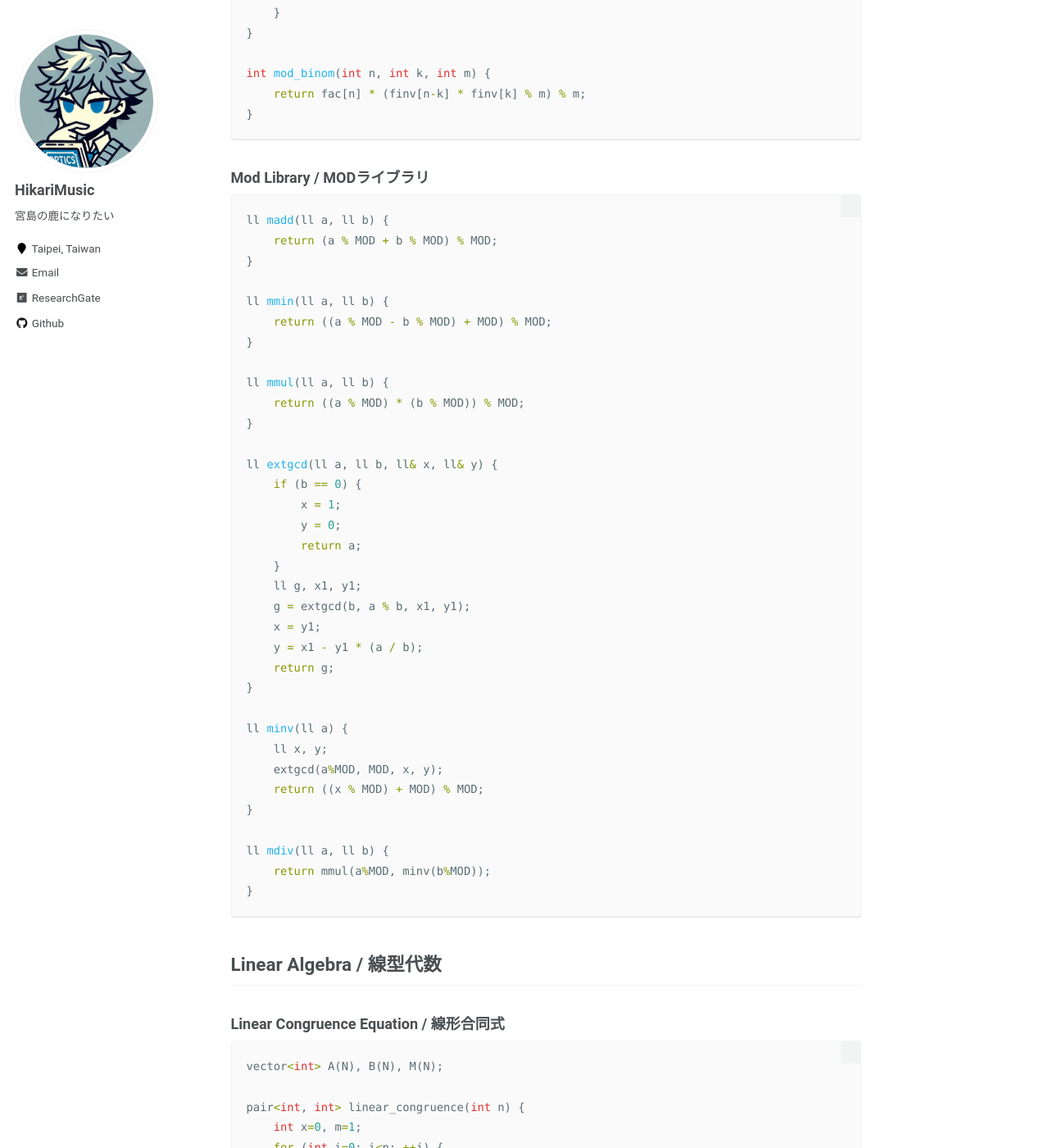
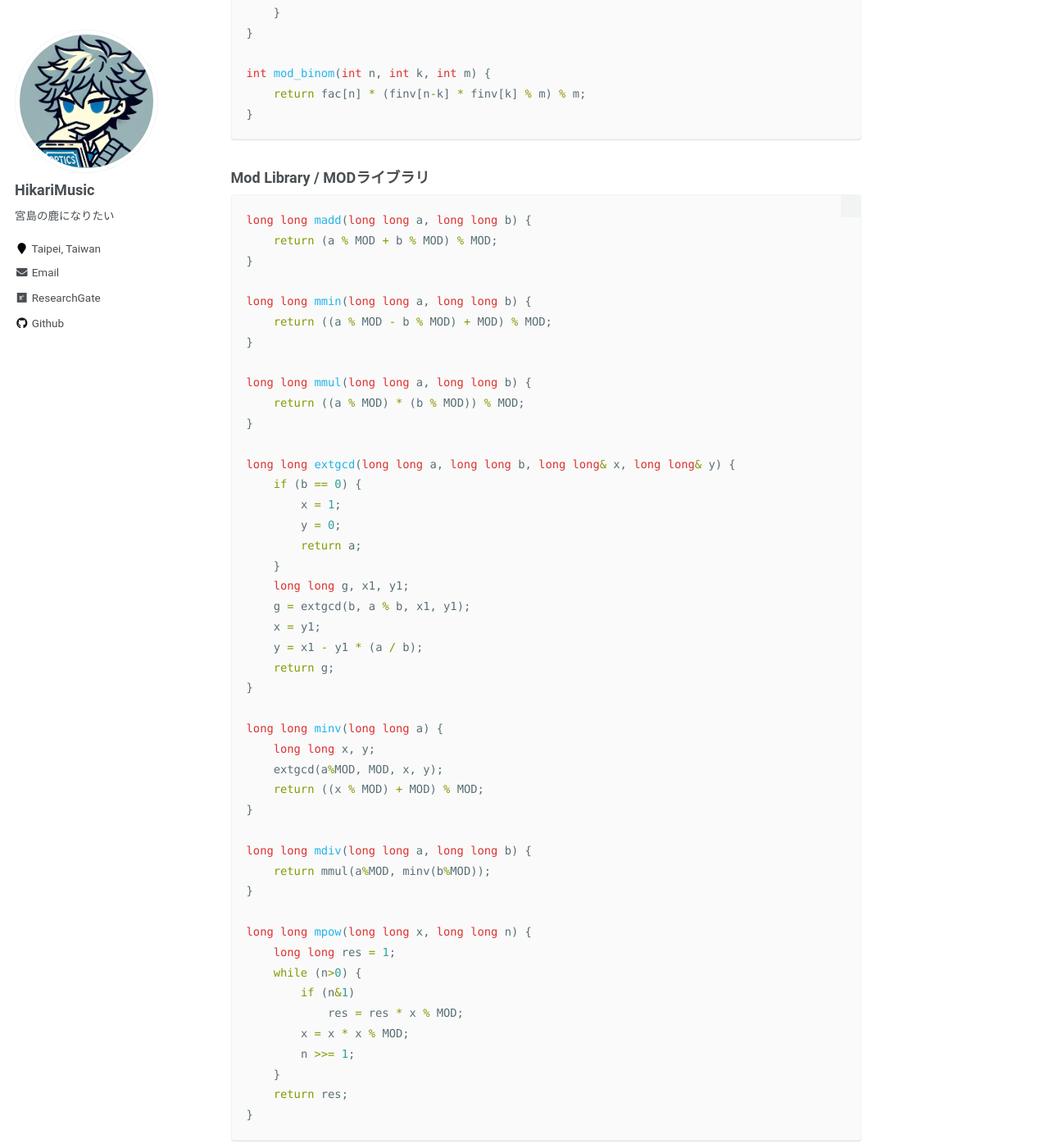
Before and after one commit to hikarimusic/hikarimusic.github.io, a Jekyll site: the page built from _note/algorithm.md, in a window 1280 px wide and 1400 px high, scrolled down 38853 px. Shown: the whole window at 82% size. Built offline with Jekyll 4.4.1, drawn with Linux system fonts in a browser that asks for light colours; some web fonts are replaced; some of the changed text lies outside the part shown.

Commit message:
Update algorithm.md

````diff
--- a/_note/algorithm.md
+++ b/_note/algorithm.md
@@ -1510,39 +1510,50 @@ int mod_binom(int n, int k, int m) {
 
 ### Mod Library / MODライブラリ
 ```cpp
-ll madd(ll a, ll b) {
+long long madd(long long a, long long b) {
     return (a % MOD + b % MOD) % MOD;
 }
 
-ll mmin(ll a, ll b) {
+long long mmin(long long a, long long b) {
     return ((a % MOD - b % MOD) + MOD) % MOD;
 }
 
-ll mmul(ll a, ll b) {
+long long mmul(long long a, long long b) {
     return ((a % MOD) * (b % MOD)) % MOD;
 }
 
-ll extgcd(ll a, ll b, ll& x, ll& y) {
+long long extgcd(long long a, long long b, long long& x, long long& y) {
     if (b == 0) {
         x = 1;
         y = 0;
         return a;
     }
-    ll g, x1, y1;
+    long long g, x1, y1;
     g = extgcd(b, a % b, x1, y1);
     x = y1;
     y = x1 - y1 * (a / b);
     return g;
 }
 
-ll minv(ll a) {
-    ll x, y;
+long long minv(long long a) {
+    long long x, y;
     extgcd(a%MOD, MOD, x, y);
     return ((x % MOD) + MOD) % MOD;
 }
 
-ll mdiv(ll a, ll b) {
+long long mdiv(long long a, long long b) {
     return mmul(a%MOD, minv(b%MOD));
+}
+
+long long mpow(long long x, long long n) {
+    long long res = 1;
+    while (n>0) {
+        if (n&1)
+            res = res * x % MOD;
+        x = x * x % MOD;
+        n >>= 1;
+    }
+    return res;
 }
 ```
 
````
